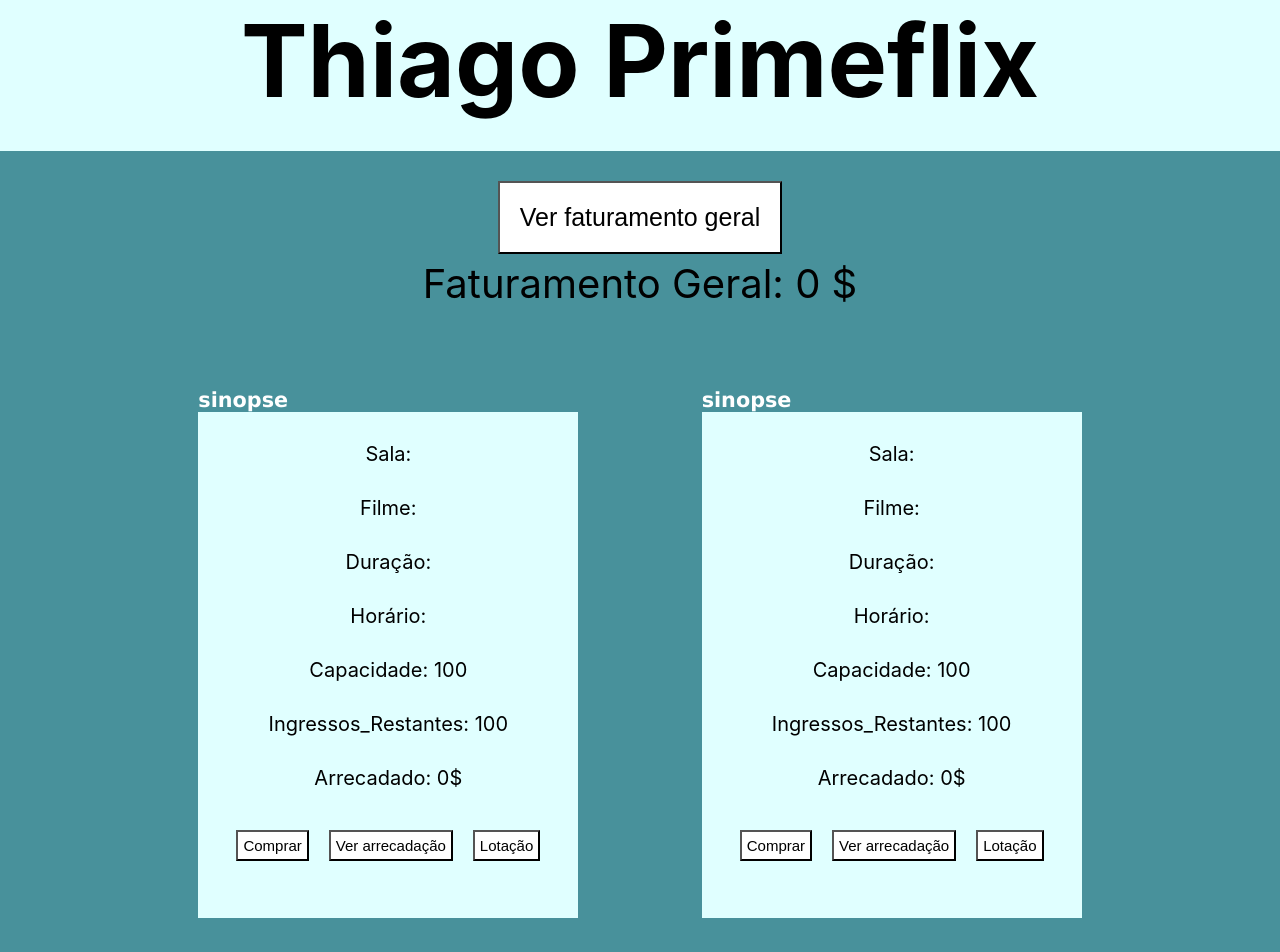
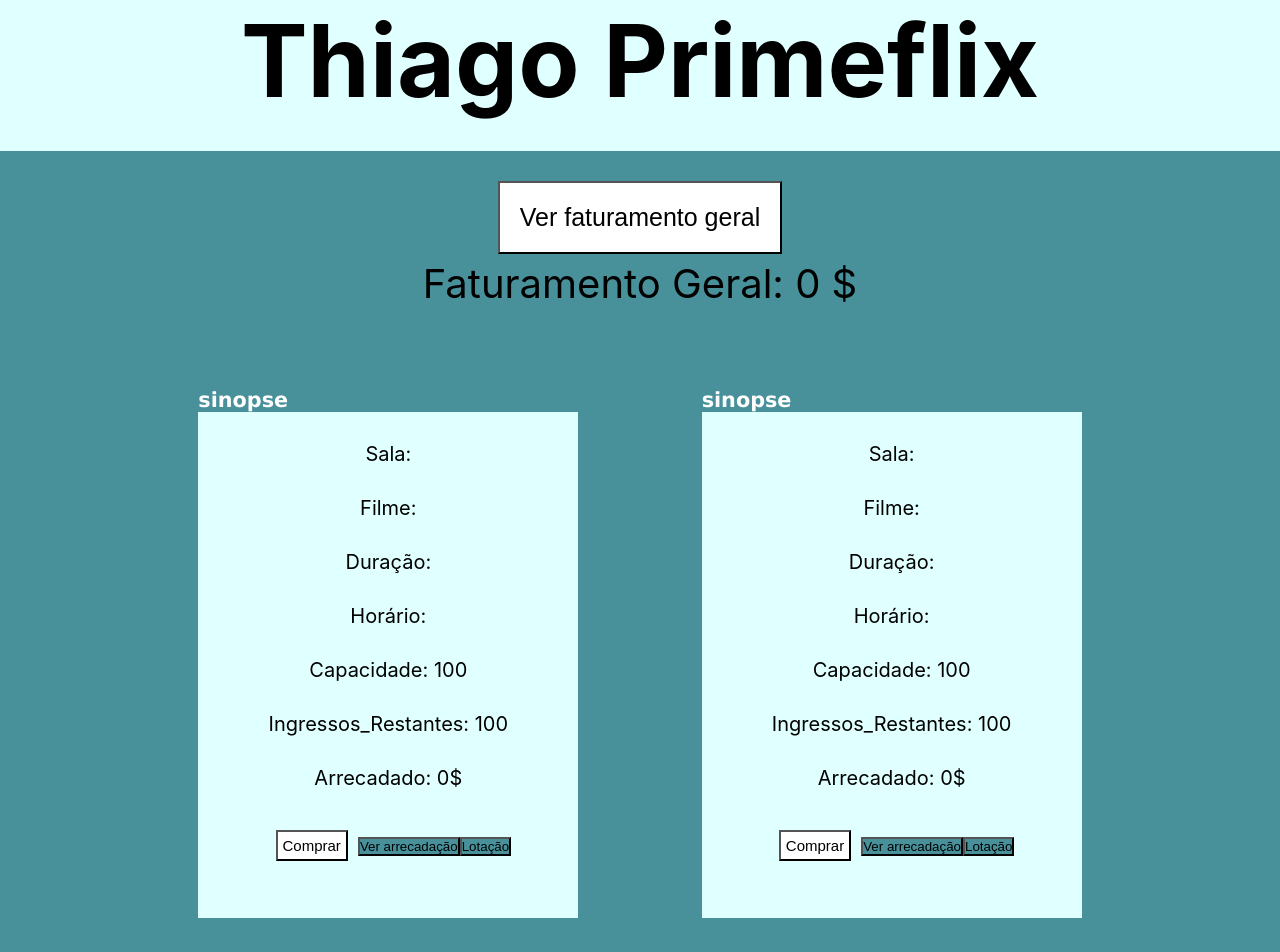
Before and after one commit to Thmsantos/cinema, a React (Create React App) app in the folder client/: page / in a window 1280 px wide. Shown: the top 952 px of the page. Built offline with nearby package versions, Linux system fonts and the light colour scheme; no server answers.

Commit message:
Update App.css

```diff
--- a/client/src/App.css
+++ b/client/src/App.css
@@ -79,9 +79,7 @@
   background-color: #38B0DE;
 }
 
-.ver_arrecadacao,
-.comprar,
-.Lotação{
+.comprar{
   margin: 10px;
   background-color: #FFF;
   font-size: 15px;
```
